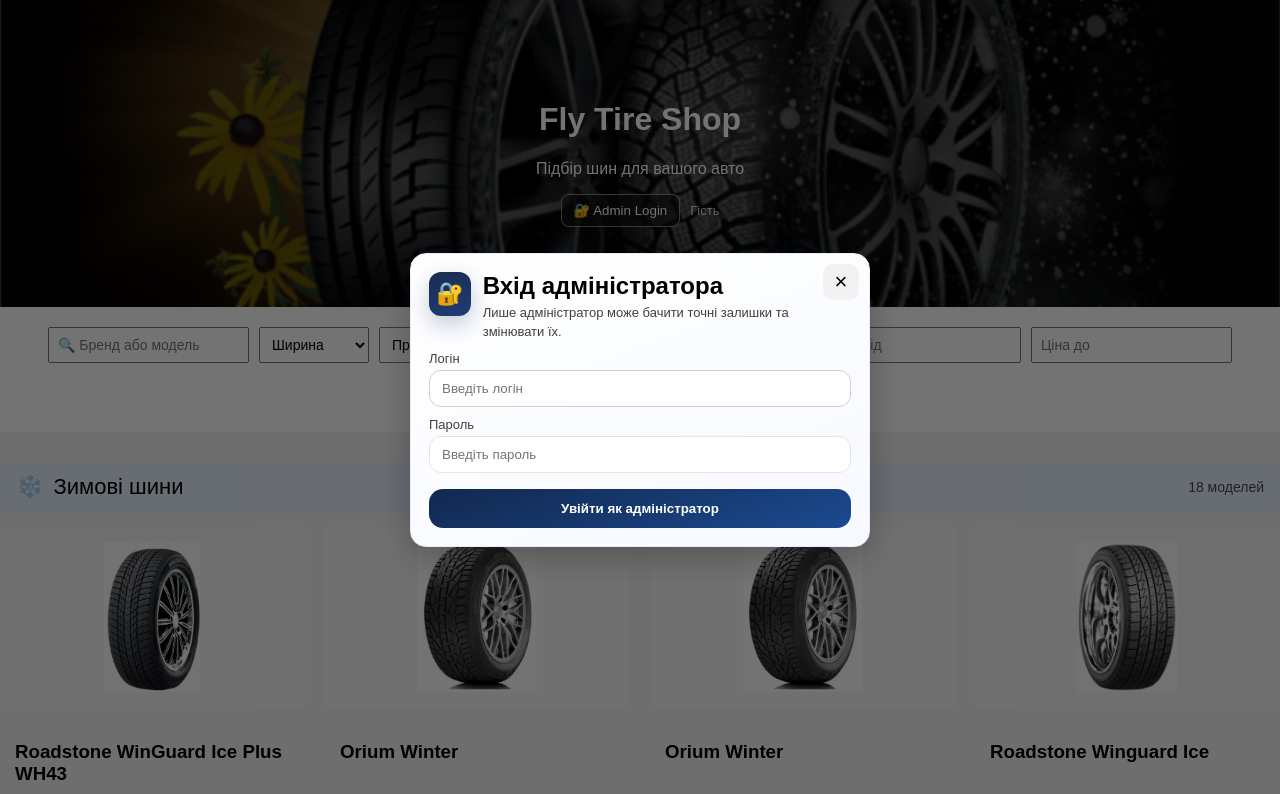
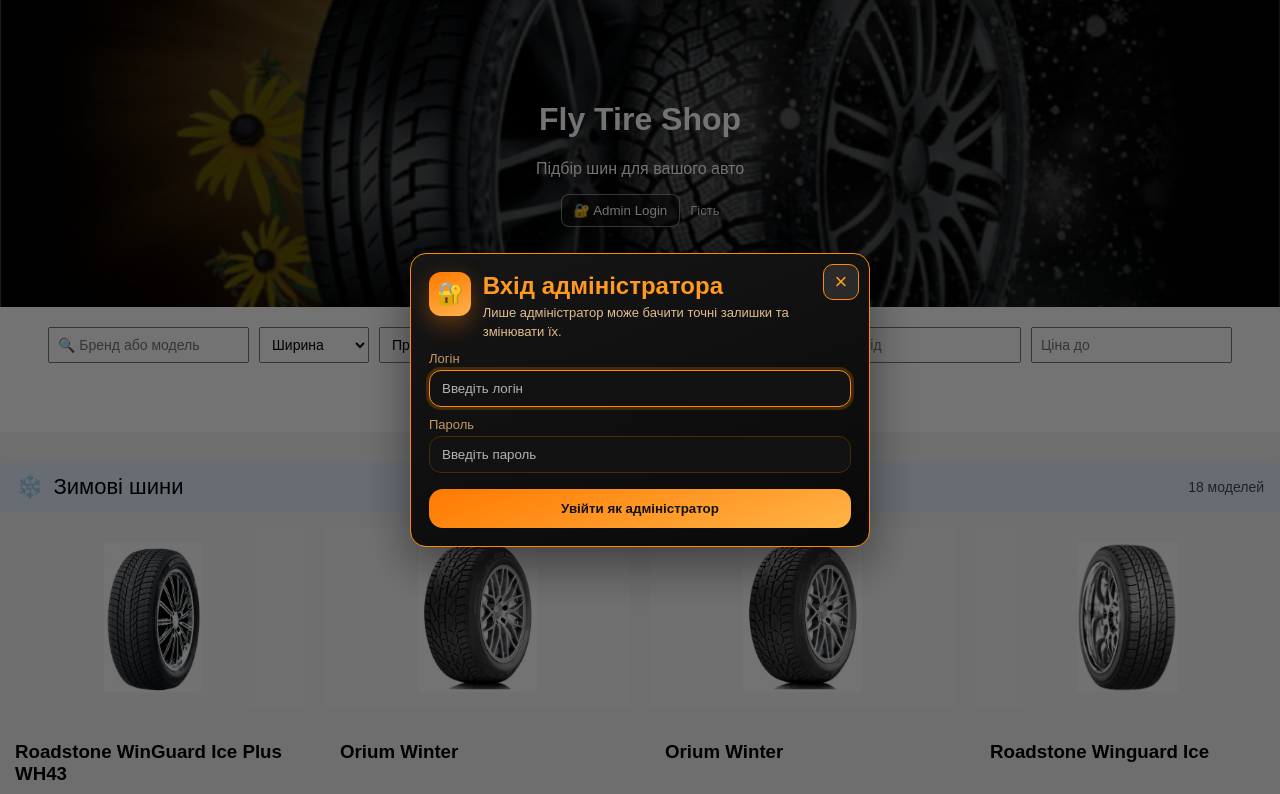
Before and after one commit to skayKatya/FlyTire, a website with bundled scripts: page frontend/index.html in a window 1280 px wide. Both pictures are taken after a click on the button "🔐 Admin Login". Shown: the top 794 px of the page. Built offline with nearby package versions, Linux system fonts and the light colour scheme.

Commit message:
Apply black-orange theme to admin login modal

```diff
--- a/frontend/style.css
+++ b/frontend/style.css
@@ -388,8 +388,10 @@
 
 .admin-modal-content {
   max-width: 460px;
-  background: linear-gradient(160deg, #ffffff, #f6f9ff);
-  border: 1px solid #e6ecfb;
+  background: linear-gradient(160deg, #161616, #090909);
+  border: 1px solid #ff8a00;
+  color: #fff;
+  box-shadow: 0 18px 48px rgba(0, 0, 0, .45);
 }
 
 .admin-modal-header {
@@ -401,12 +403,14 @@
 
 .admin-modal-header h2 {
   margin: 0;
+  color: #ff9a1f;
 }
 
 .admin-modal-header p {
   margin: 4px 0 0;
   font-size: 13px;
-  opacity: .75;
+  opacity: .88;
+  color: #ffd5a1;
   line-height: 1.4;
 }
 
@@ -417,9 +421,19 @@
   display: grid;
   place-items: center;
   font-size: 22px;
-  background: linear-gradient(160deg, #1a2b4f, #203d77);
-  color: #fff;
-  box-shadow: 0 8px 22px rgba(16, 40, 95, .25);
+  background: linear-gradient(160deg, #ff7a00, #ffb14b);
+  color: #111;
+  box-shadow: 0 8px 22px rgba(255, 122, 0, .35);
+}
+
+.admin-modal-content .close {
+  background: #2a2a2a;
+  color: #ff9a1f;
+  border: 1px solid #ff8a00;
+}
+
+.admin-modal-content .close:hover {
+  background: #343434;
 }
 
 .admin-login-form {
@@ -427,23 +441,42 @@
   gap: 10px;
 }
 
+.admin-login-form .field span {
+  color: #ffc57f;
+}
+
+.admin-login-form .field input {
+  background: #121212;
+  color: #fff;
+  border: 1px solid #4a2a00;
+}
+
+.admin-login-form .field input::placeholder {
+  color: #b3b3b3;
+}
+
+.admin-login-form .field input:focus {
+  border-color: #ff8a00;
+  box-shadow: 0 0 0 3px rgba(255, 138, 0, .2);
+}
+
 .admin-login-error {
   margin: 0;
-  background: #fff1f1;
-  color: #b90000;
-  border: 1px solid #ffd7d7;
+  background: rgba(255, 138, 0, .12);
+  color: #ffb866;
+  border: 1px solid rgba(255, 138, 0, .5);
   border-radius: 10px;
   padding: 8px 10px;
   font-size: 13px;
 }
 
 .admin-submit-btn {
-  background: linear-gradient(160deg, #12284f, #1b4a90);
-  color: #fff;
+  background: linear-gradient(160deg, #ff7a00, #ffb347);
+  color: #111;
 }
 
 .admin-submit-btn:hover {
-  filter: brightness(1.08);
+  filter: brightness(1.04);
 }
 
 /* ===== FOOTER ===== */
```
